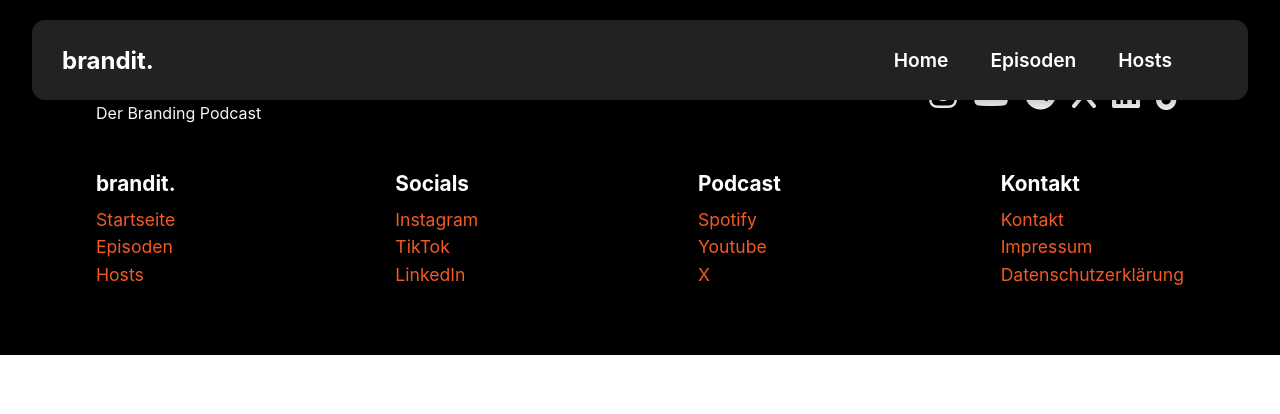
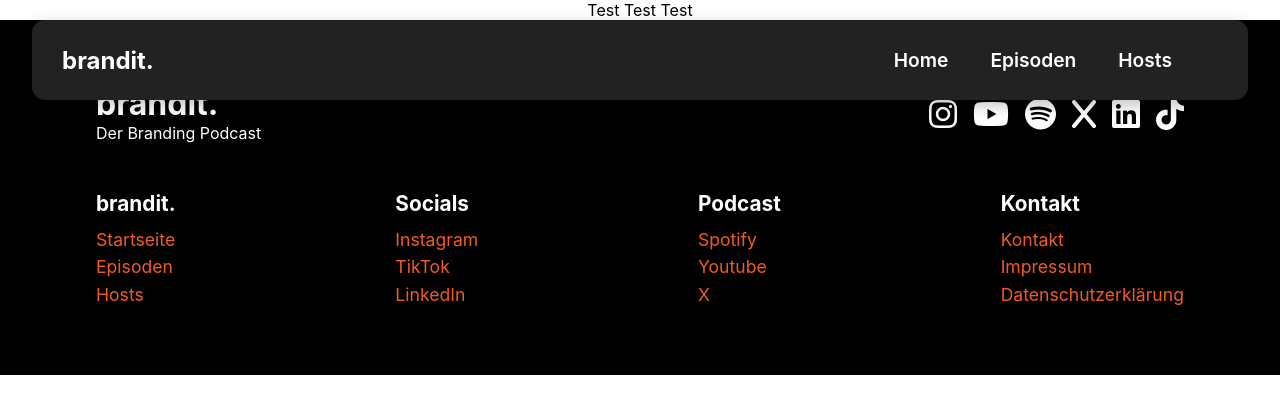
Before and after one commit to GoodGuyNiko/podcast, a React (Create React App) app: page /brandit-folge-1 in a window 1280 px wide. Shown: the top 414 px of the page. Built offline with nearby package versions, Linux system fonts and the light colour scheme.

Commit message:
Add files via upload

```diff
--- a/src/App.js
+++ b/src/App.js
@@ -3,9 +3,9 @@
 import Footer from './components/Footer';
 import Home from './pages/Home';
 import {BrowserRouter as Router, Route, Routes} from 'react-router-dom';
-// import UserProfileCard from './components/UserProfileCard';
 import Episodes from './components/Episodes';
 import Hosts from './components/Hosts'
+import Folge1 from './components/Folgen/Folge1'
 
 
 function App() {
@@ -17,8 +17,8 @@
         <Route path="/" element={<Home />} />
         <Route path="/Episoden" element={<Episodes />} />
         <Route path="/Hosts" element={<Hosts />} />
+        <Route path="/brandit-folge-1" element={<Folge1 />} />
       </Routes>
-      {/* <UserProfileCard /> */}
       <Footer />
       </Router>
     </div>
--- a/src/components/Episodes.js
+++ b/src/components/Episodes.js
@@ -19,7 +19,7 @@
       image={branditEpisode1}
       heading="Der richtige Name für mein Brand"
       text= "Ein gut gewählter Name ist mehr als eine Bezeichnung; er ist das repräsentative Aushängeschild der Marke. Im Podcast erklären wir, worauf es bei der Namenswahl ankommt: Einzigartigkeit, Einfachheit und klare Verbindung zum Produkt. Unsere Mission ist ..."
-      button= <a href='/branditfolge1'>Mehr</a>
+      button= <a href='/brandit-folge-1'>Mehr</a>
       />
       <EpisodesData
       image={branditEpisode2}
--- /dev/null
+++ b/src/components/Folgen/Folge1.js
@@ -0,0 +1,11 @@
+import React from 'react'
+
+function Folge1() {
+  return (
+    <div>
+      Test Test Test
+    </div>
+  )
+}
+
+export default Folge1
--- a/src/components/UserProfile.js
+++ b/src/components/UserProfile.js
@@ -15,7 +15,6 @@
       image={Niko}
       heading="Niko Schweres"
       text= "Niko Schweres begann 2006 seine Karriere als Kameramann. Seitdem arbeitete er an mehr als 1000 Reportagen für das deutsche Fernsehen. Im Jahr 2011 wurde er Co-Geschäftsführer bei telefacts.tv. 2023 gründete gemeinsam mit Svenja Schweres zusammen Grey Mountains. Mit ihrer Firma helfen sie Unternehmen auf dem Weg nach oben."
-      // button= <a href='/branditfolge1'>Mehr</a>
       button= <a href='https://www.instagram.com/nikoschweres/' target="_blank">
       <i className='fa-brands fa-instagram'></i></a>
       />
```
Also changed, not shown: src/components/Footer.js (+0 -30 lines), src/pages/Home.js (+1 -15 lines), src/styles/Footer.css (+0 -23 lines).
